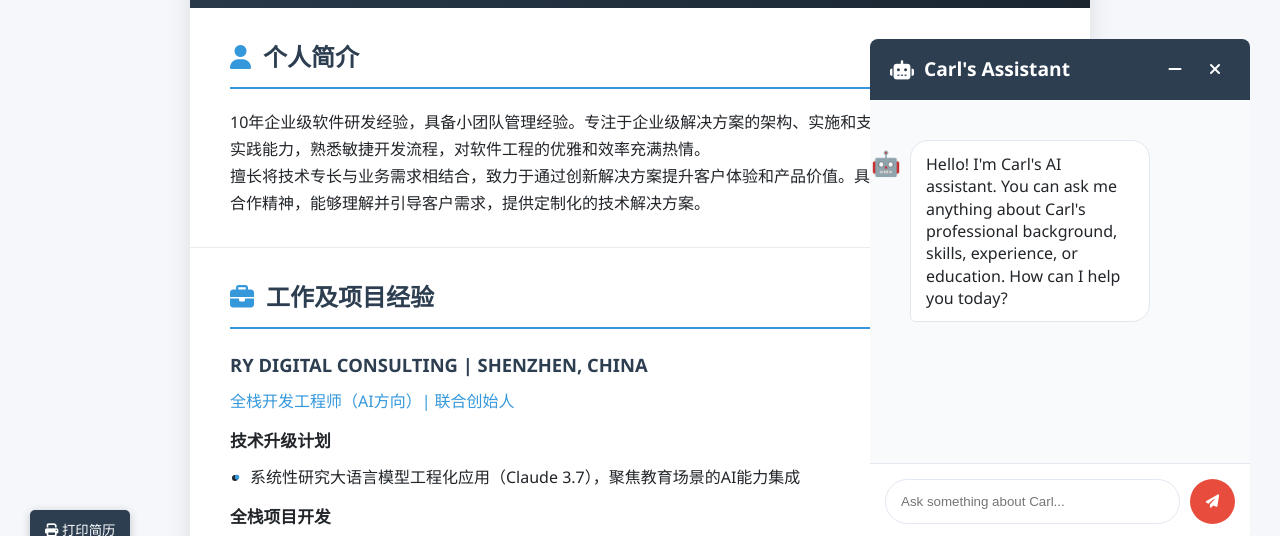
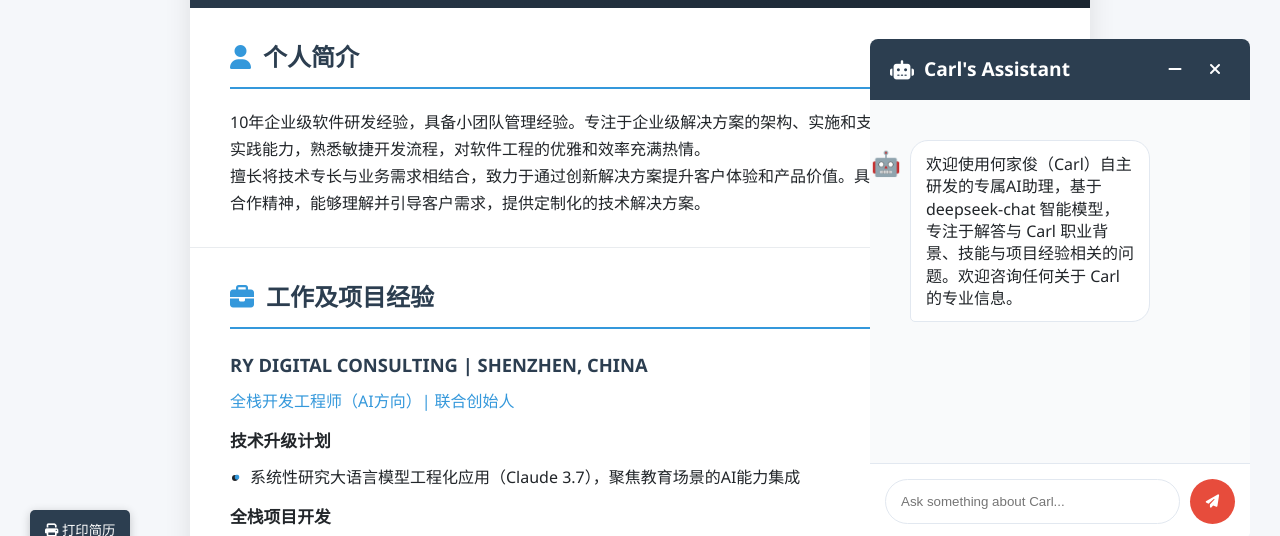
Before and after one commit to carl30/carl30.github.io, a plain HTML site: page index.html in a window 1280 px wide. Shown: the part 231-767 px from the top of the page. Drawn offline with Linux system fonts and the light colour scheme.

Commit message:
update cv content

```diff
--- a/index.html
+++ b/index.html
@@ -1405,7 +1405,7 @@
 
         <div class="chat-body" id="chatBody">
             <div class="chat-message assistant-message">
-                Hello! I'm Carl's AI assistant. You can ask me anything about Carl's professional background, skills, experience, or education. How can I help you today?
+                欢迎使用何家俊（Carl）自主研发的专属AI助理，基于 deepseek-chat 智能模型，专注于解答与 Carl 职业背景、技能与项目经验相关的问题。欢迎咨询任何关于 Carl 的专业信息。
             </div>
         </div>
 
```
Also changed, not shown: carl_llm_prompt.txt.
